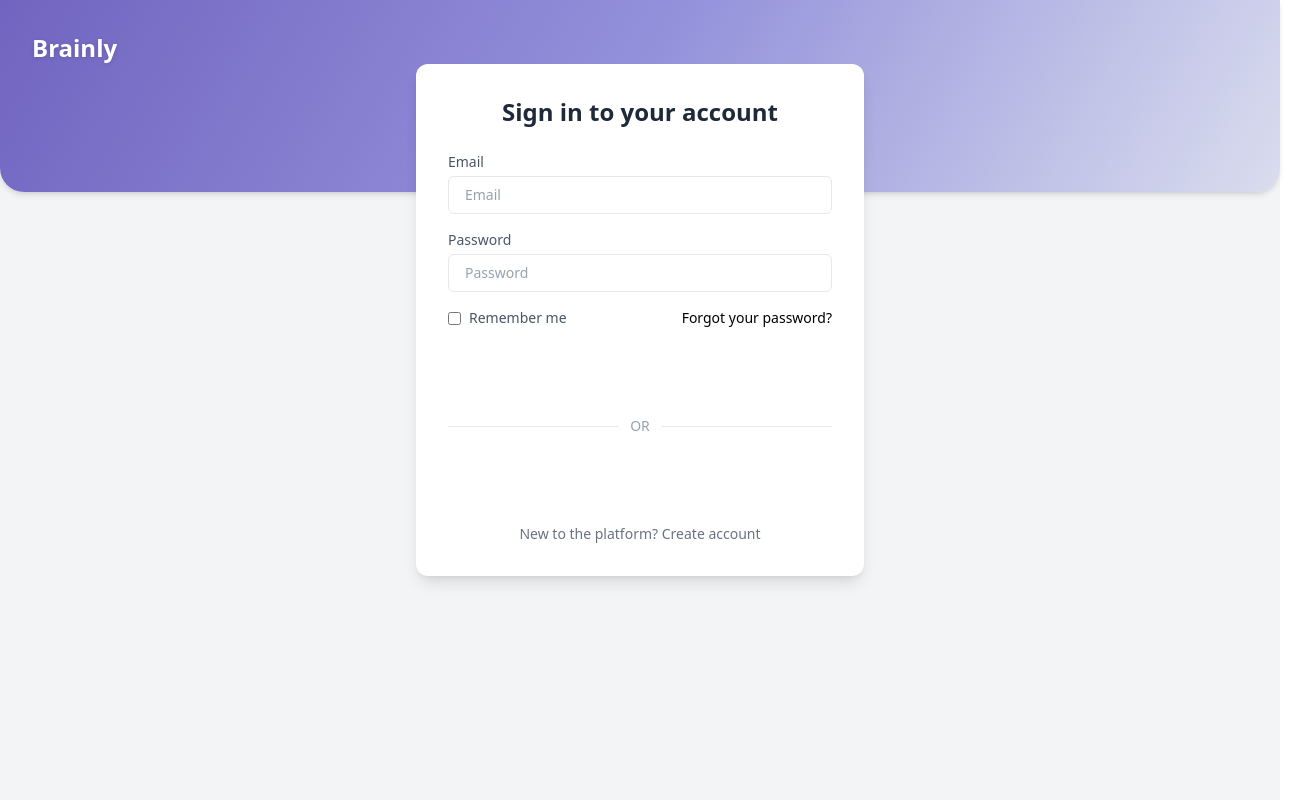
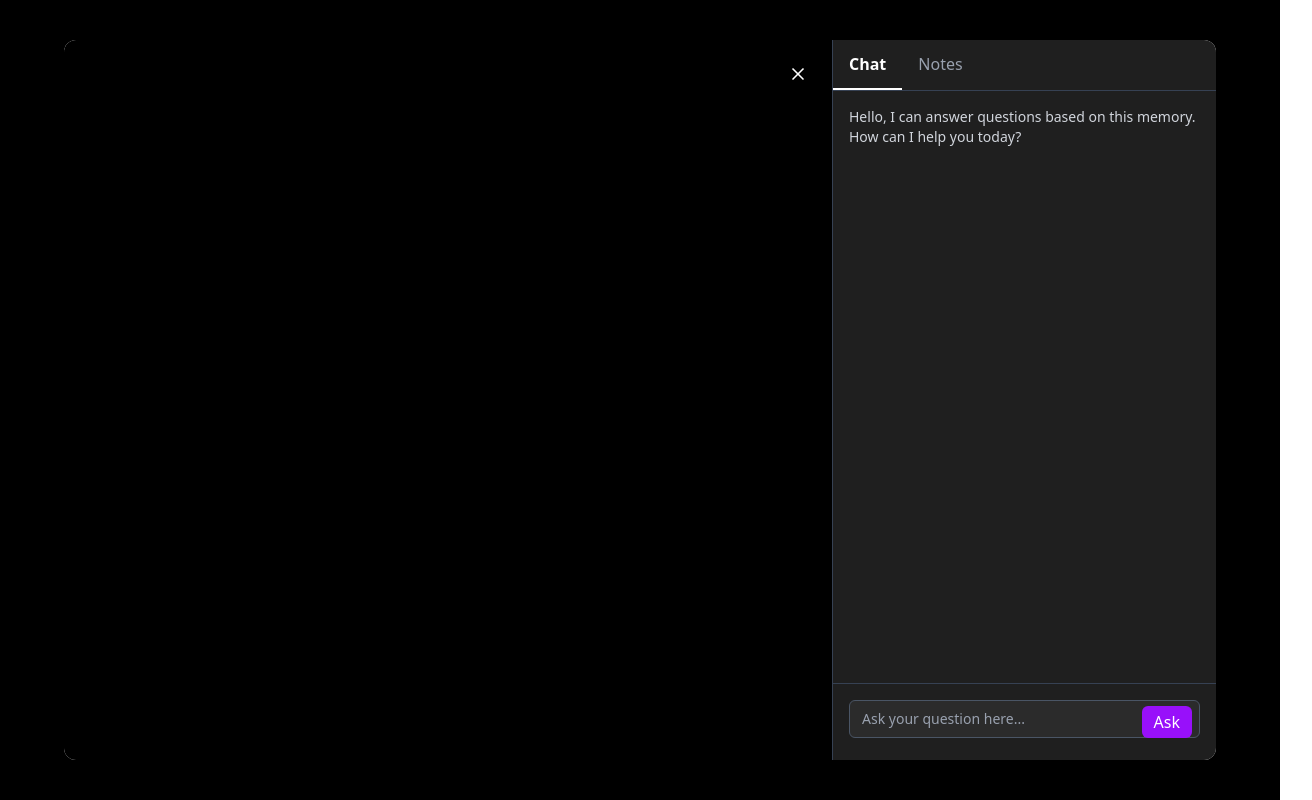
Before and after one commit to Rohitthimaya/brainly-frontend, a React (Vite) app: page /doc/1 in a window 1280 px wide. Shown: the whole page, 1312 px wide, since content can reach past the window. Built offline with nearby package versions, Linux system fonts and the light colour scheme.

Commit message:
logic to chat with doc

```diff
--- a/src/App.tsx
+++ b/src/App.tsx
@@ -7,6 +7,7 @@ import { AuthProvider } from "./AuthContext";
 import { Brain } from "./pages/Brain";
 import { HashProvider } from "./hooks/useHash";
 import Search from "./pages/Askai";
+import DocumentViewer from "./pages/DocumentViewer";
 
 function App() {
   return (
@@ -20,6 +21,9 @@ function App() {
             <Route path="/ask" element={<Search />}/>
             <Route path="*" element={<Signin />} />
             <Route path="/brain/*" element={<Brain />} />
+            <Route path="/doc/:id" element={<DocumentViewer docLink={undefined} docTitle={""} onClose={function (): void {
+              throw new Error("Function not implemented.");
+            } } docType={""} />} />
           </Routes>
         </BrowserRouter>
       </HashProvider>
--- a/src/pages/Askai.tsx
+++ b/src/pages/Askai.tsx
@@ -1,19 +1,21 @@
 import { useState } from 'react';
 import { BookOpen, Database, Send } from 'lucide-react';
 import { Button } from '../components/Button';
-import { useNavigate } from 'react-router-dom';
 import axios from 'axios';
+import DocumentModal from './DocumentViewer';
 
 export default function Search() {
-  const navigate = useNavigate();
   const [input, setInput] = useState('');
   const [response, setResponse] = useState<null | {
     answer: string;
     title: string;
     context: string[];
-    link: string;
+    responseLink: string;
+    type: string
   }>(null);
   const [loading, setLoading] = useState(false);
+  const [showModal, setShowModal] = useState(false);
+  const [selectedDoc, setSelectedDoc] = useState('');
 
   const handleSend = async () => {
     if (!input.trim()) return;
@@ -89,15 +91,16 @@ export default function Search() {
         <div className="w-full max-w-6xl bg-white mt-6 p-6 rounded-xl shadow border border-gray-200 transition-opacity duration-500">
           <h2 className="text-lg font-semibold mb-3 text-[var(--purple-600)] flex items-center justify-between">
             {response.title}
-            <a
-              href={response.link}
-              target="_blank"
-              rel="noopener noreferrer"
+            <button
+              onClick={() => {
+                setSelectedDoc(response.title);
+                setShowModal(true);
+              }}
               className="text-gray-400 hover:text-[var(--purple-600)] transition p-1 rounded"
               title="View source"
             >
               <BookOpen className="w-5 h-5" />
-            </a>
+            </button>
           </h2>
           <div className="text-gray-800 space-y-4 leading-relaxed">
             {response.answer
@@ -120,6 +123,19 @@ export default function Search() {
           </div>
         </div>
       )}
+
+      {/* Document Modal */}
+      {showModal && (
+        <DocumentModal
+          docType={response ? response.type : ""}
+          docTitle={selectedDoc}
+          docLink={response?.responseLink}
+          onClose={() => {
+            setShowModal(false);
+            setSelectedDoc('');
+          }}
+        />
+      )}
     </div>
   );
 }
--- /dev/null
+++ b/src/pages/DocumentViewer.tsx
@@ -0,0 +1,190 @@
+import { useEffect, useState } from 'react';
+import axios from 'axios';
+import { X } from 'lucide-react';
+
+interface Props {
+  docTitle: string;
+  docLink: string | undefined;
+  docType: 'youtube' | 'tweet' | 'pdf' | 'docx' | string;
+  onClose: (conversation: { question: string; answer: string }[]) => void;
+}
+
+interface QA {
+  question: string;
+  answer: string;
+}
+
+export default function DocumentModal({ docTitle, docLink, docType, onClose }: Props) {
+  const [question, setQuestion] = useState('');
+  const [conversation, setConversation] = useState<QA[]>([]);
+  const [loading, setLoading] = useState(false);
+
+  useEffect(() => {
+    if (docType === 'tweet') {
+      if (!(window as any).twttr) {
+        const script = document.createElement('script');
+        script.src = 'https://platform.twitter.com/widgets.js';
+        script.async = true;
+        document.body.appendChild(script);
+      } else {
+        (window as any).twttr.widgets.load();
+      }
+    }
+  }, [docType, docLink]);
+
+  const handleQuestion = async () => {
+    if (!question.trim()) return;
+
+    const currentQuestion = question;
+    setQuestion('');
+    setLoading(true);
+
+    try {
+      const res = await axios.post(
+        `http://localhost:3000/ask-doc`,
+        { link: docTitle, question: currentQuestion },
+        {
+          headers: {
+            Authorization: 'Bearer ' + localStorage.getItem('token'),
+          },
+        }
+      );
+
+      setConversation(prev => [...prev, { question: currentQuestion, answer: res.data.answer }]);
+    } catch (err) {
+      console.error('Error asking question:', err);
+      setConversation(prev => [...prev, { question: currentQuestion, answer: '⚠️ Error fetching response.' }]);
+    } finally {
+      setLoading(false);
+    }
+  };
+
+  const handleClose = () => {
+    onClose(conversation);
+  };
+
+  const getYoutubeEmbedUrl = (link: string) => {
+    const match = link.match(/(?:youtube\.com\/watch\?v=|youtu\.be\/)([a-zA-Z0-9_-]{11})/);
+    return match ? `https://www.youtube.com/embed/${match[1]}` : '';
+  };
+
+  const getGoogleDocsViewerUrl = (link: string) => {
+    return `https://docs.google.com/gview?url=${encodeURIComponent(link)}&embedded=true`;
+  };
+
+  const renderContent = () => {
+    if (!docLink) return null;
+
+    switch (docType) {
+      case 'youtube':
+        return (
+          <iframe
+            src={getYoutubeEmbedUrl(docLink)}
+            title="YouTube video"
+            className="w-full aspect-video rounded-xl"
+            allow="accelerometer; autoplay; clipboard-write; encrypted-media; gyroscope; picture-in-picture"
+            allowFullScreen
+          />
+        );
+      case 'tweet':
+        return (
+          <blockquote className="twitter-tweet">
+            <a href={docLink.replace('x.com', 'twitter.com')} />
+          </blockquote>
+        );
+      case 'pdf':
+        return (
+          <iframe
+            src={docLink}
+            title="PDF viewer"
+            className="w-full h-[75vh] rounded-md"
+          />
+        );
+      case 'docx':
+        return (
+          <iframe
+            src={getGoogleDocsViewerUrl(docLink)}
+            title="DOCX viewer"
+            className="w-full h-[75vh] rounded-md"
+          />
+        );
+      default:
+        return null;
+    }
+  };
+
+  return (
+    <div className="fixed inset-0 bg-black bg-opacity-60 flex items-center justify-center z-50">
+      <div className="w-[90vw] h-[90vh] bg-white rounded-xl shadow-lg overflow-hidden flex">
+        {/* Left Panel - Content */}
+        <div className="w-2/3 bg-black p-6 flex flex-col items-center overflow-y-auto">
+          <div className="w-full flex justify-between items-center mb-4">
+            <h1 className="text-white text-xl font-semibold">{docTitle}</h1>
+            <button onClick={handleClose} className="text-white hover:text-gray-400">
+              <X className="w-5 h-5" />
+            </button>
+          </div>
+          <div className="w-full max-w-3xl mb-6">
+            {renderContent()}
+          </div>
+        </div>
+
+        {/* Right Panel - Chat */}
+        <div className="w-1/3 h-full bg-[#1f1f1f] text-white flex flex-col border-l border-gray-700">
+          <div className="flex border-b border-gray-700">
+            <div className="px-4 py-3 border-b-2 border-white font-semibold">Chat</div>
+            <div className="px-4 py-3 text-gray-400 hover:text-white cursor-pointer">Notes</div>
+          </div>
+
+          <div className="flex-1 overflow-y-auto px-4 py-4 space-y-4 text-sm">
+            <div className="text-gray-300">
+              Hello, I can answer questions based on this memory. How can I help you today?
+            </div>
+
+            {conversation.map((qa, idx) => (
+              <div key={idx} className="bg-[#2a2a2a] p-3 rounded-md">
+                <p className="text-purple-400 font-semibold">{qa.question}</p>
+                <p className="text-gray-100 mt-1 whitespace-pre-wrap">{qa.answer}</p>
+              </div>
+            ))}
+
+            {loading && (
+              <div className="bg-[#2a2a2a] p-3 rounded-md flex flex-col gap-2">
+                <p className="text-purple-400 font-semibold">{question}</p>
+                <div className="flex items-center gap-2 text-gray-400">
+                  <div className="w-4 h-4 border-2 border-white border-t-transparent rounded-full animate-spin" />
+                  {/* <span>Loading response...</span> */}
+                </div>
+              </div>
+            )}
+          </div>
+
+          <div className="p-4 border-t border-gray-700 space-y-2">
+            <div className="relative">
+              <textarea
+                className="w-full resize-none bg-[#2b2b2b] text-white placeholder-gray-400 rounded-md px-3 py-2 pr-20 text-sm border border-gray-600 focus:outline-none focus:ring-2 focus:ring-purple-500"
+                rows={1}
+                placeholder="Ask your question here..."
+                value={question}
+                onChange={(e) => setQuestion(e.target.value)}
+                onKeyDown={(e) => {
+                  if (e.key === 'Enter' && !e.shiftKey) {
+                    e.preventDefault();
+                    handleQuestion();
+                  }
+                }}
+              />
+              <button
+                onClick={handleQuestion}
+                disabled={loading}
+                className="absolute right-2 top-1/2 -translate-y-1/2 bg-purple-600 text-white px-3 py-1 rounded-md hover:bg-purple-500 transition disabled:opacity-50"
+              >
+                Ask
+              </button>
+            </div>
+          </div>
+        </div>
+      </div>
+    </div>
+  );
+}
```
